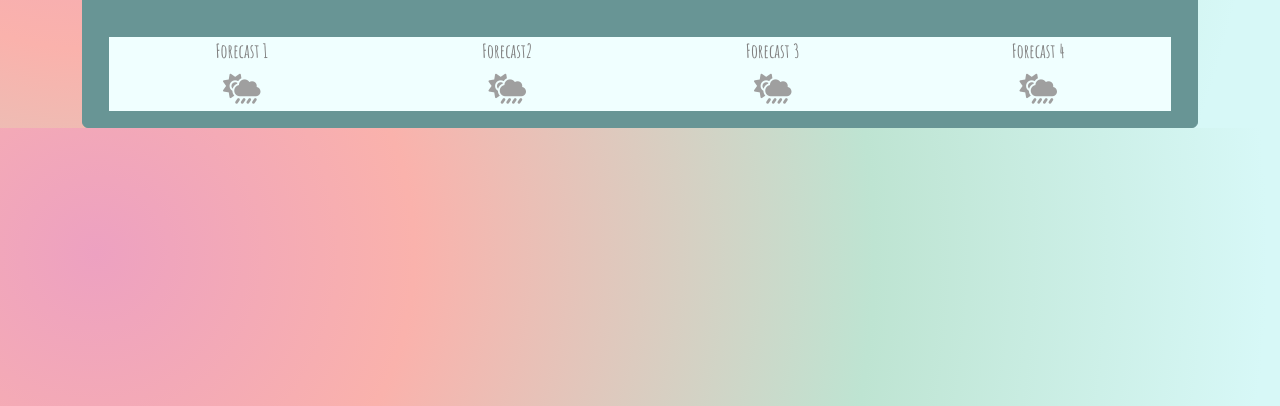
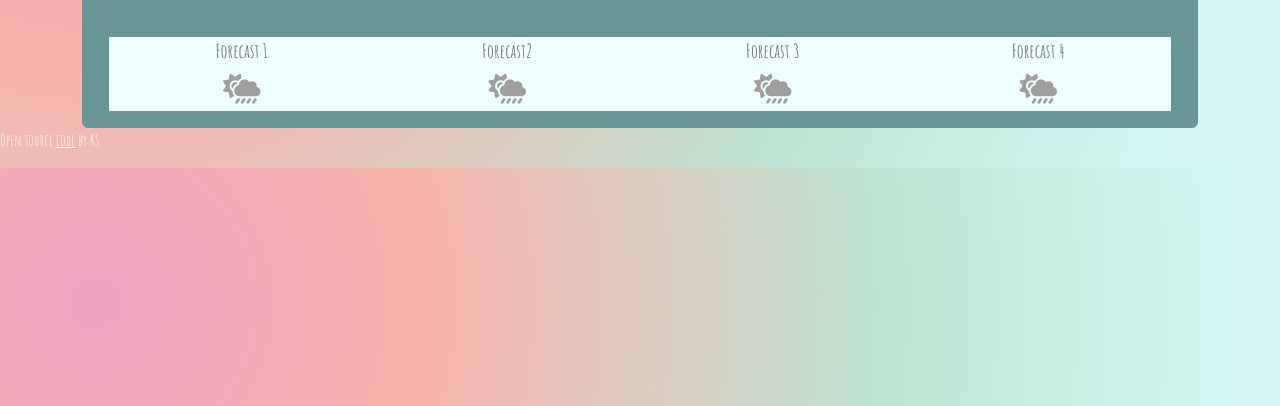
Before and after one commit to katisintown/SheCodes, a plain HTML site: page index.html in a window 1280 px wide. Shown: the part 394-800 px from the top of the page. Drawn offline with nearby package versions, Linux system fonts and the light colour scheme.

Commit message:
added GitHub link to page

```diff
--- a/index.html
+++ b/index.html
@@ -87,6 +87,10 @@
         </div>
       </div>
     </div>
+    <p>
+      Open source <a href="https://github.com/katisintown/SheCodes">code</a> by
+      KS
+    </p>
     <script src="index.js"></script>
   </body>
 </html>
```
